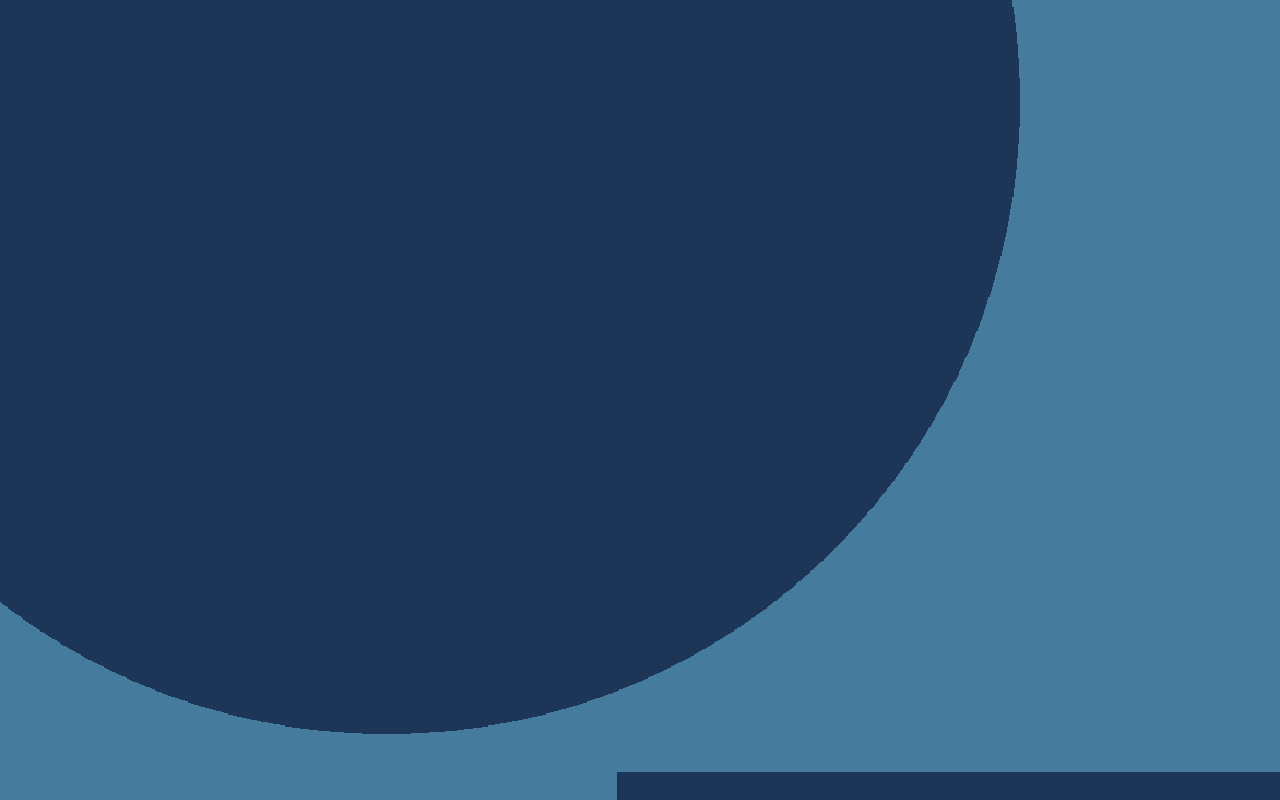
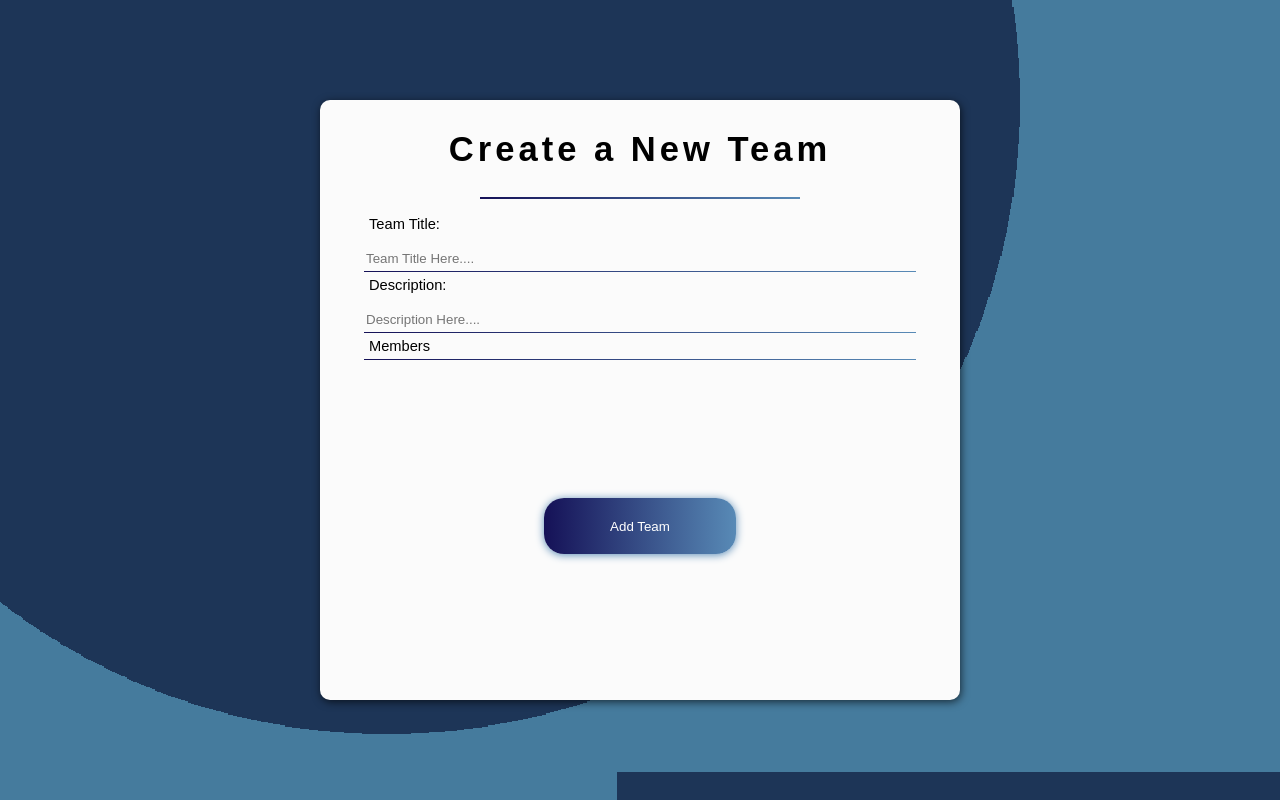
Before and after one commit to MZernick/Project-Partners, a React (Create React App) app in the folder client/: page /createteam in a window 1280 px wide. Before the commit this address had no page. Built offline with nearby package versions, Linux system fonts and the light colour scheme; a web font is replaced by a local one.

Commit message:
updated Create Team page

```diff
--- a/client/src/App.js
+++ b/client/src/App.js
@@ -65,9 +65,9 @@ return (
                 path="/user/:userId/teams"
                 element={<MyTeam />}
               />
-          {/* <Route path="/jointeam"
-                element={<JoinTeam />}
-              /> */}
+          <Route path="/createteam"
+                element={<CreateTeam />}
+              />
         </Routes>
       </div>
       </div>
--- a/client/src/pages/CreateTeam.js
+++ b/client/src/pages/CreateTeam.js
@@ -0,0 +1,108 @@
+import React, { useState } from 'react';
+import { useNavigate } from 'react-router-dom';
+import { useMutation, useQuery } from '@apollo/client';
+// import { SEARCH_USER } from '../utils/queries';
+import '../styles/CreateTeam.css'
+import { ADD_TEAM } from '../utils/mutations';
+
+
+const CreateTeam = () => {
+    // const { loading, data } = useQuery(SEARCH_USER);
+    // const userList = data?.tech || [];
+    // console.log(userList)
+    const [users, setUsers] = useState([]);
+
+    const [addTeam, { error1 } ] = useMutation(ADD_TEAM);
+
+    const [formData, setFormData] = useState({
+        title: '',
+        description: '',
+        members: ''
+      });
+      let navigate = useNavigate();
+
+
+ const handleInputChange = (event) => {
+    const { name, value } = event.target;
+    setFormData({ ...formData, [name]: value });
+  };
+
+  const handleFormSubmit = async (event) => {
+    event.preventDefault();
+
+    try {
+      const { data } = await addTeam({
+        variables: { ...formData },
+      });
+
+    //   navigate();
+    } catch (err) {
+      console.error(err);
+    }
+
+    setFormData({
+        title: '',
+        description: '',
+        members: ''
+    });
+  };
+
+    return(
+        <main>
+            <div className='card'>
+                <h1 className="headers">Create a New Team</h1>
+                <div className="underline"></div>
+                <div className="container">
+                <form className="form" onSubmit={handleFormSubmit}>
+                    <label for="title">Team Title:</label>
+                    <input
+                    id="title"
+                    type="text"
+                    placeholder='Team Title Here....'
+                    className="form-input"
+                    value={formData.title}>
+                    </input>
+                    <div className="form-border"></div>
+                    <label for="description">Description:</label>
+                    <input
+                    id="description"
+                    type="text"
+                    placeholder='Description Here....'
+                    className="form-input"
+                    value={formData.description}>
+                    </input>
+                    <div className="form-border"></div>
+                    <label for="members">Members</label>
+                    {/* <div>
+                      <form onSubmit={handleSearchSubmit}>
+                        <input type="text" placeholder="Search users" onChange={handleSearch} />
+                        <button type="submit">Search</button>
+                      </form>
+                      {renderUsers()}
+                    </div> */}
+                    {/* <form>
+
+                    </form>
+                    <input
+                    id="members"
+                    type="text"
+                    start
+                    className="form-input"
+                    placeholder='Enter Members Here'
+                    value={formData.members}>
+                    </input> */}
+                    <div className="form-border"></div>
+                    <button
+                    type='submit'
+                    className='btn'
+                    >
+                        Add Team
+                    </button>
+                </form>
+                </div>
+            </div>
+        </main>
+    )
+}
+
+export default CreateTeam
--- /dev/null
+++ b/client/src/styles/CreateTeam.css
@@ -0,0 +1,58 @@
+/* .headers {
+    color: black;
+    font-family: 'Switzer', sans-serif;
+    padding: clamp(0.25rem, 0.5vw, 1rem) 0rem;
+    transition: opacity 400ms ease;
+    letter-spacing: 4px;
+    padding-bottom: 23px;
+    text-align: center;
+    font-size: clamp(0.7rem, 2.7vw,2.7rem);
+  } */
+
+.card{
+    height: 75vh;
+    width: 50vw;
+    background: #fbfbfb;
+    box-shadow: 1px 2px 8px rgba(0, 0, 0, 0.65);
+    position:absolute;
+    top:50%;
+    left: 50%;
+    transform: translate(-50%, -50%);
+    border-radius: 10px;
+}
+.form {
+    align-items: left;
+    display: flex;
+    flex-direction: column;
+  }
+  .form-border {
+    background: linear-gradient(90deg, rgba(21,17,87,1) 0%, rgba(88,138,182,1) 100%);height: 1px;
+    width: 100%;
+  }
+  .form-input {
+    background: #fbfbfb;
+    border: none;
+    outline: none;
+    padding-top: 14px;
+    padding-bottom: 5px;
+  }
+  .container {
+    padding: 12px 44px;
+  }
+  .underline {
+    background: linear-gradient(90deg, rgba(21,17,87,1) 0%, rgba(88,138,182,1) 100%);height: 2px;
+    margin: -1.1rem auto 0 auto;
+    width: 50%;
+  }
+  .btn {
+    background: linear-gradient(90deg, rgba(21,17,87,1) 0%, rgba(88,138,182,1) 100%);border: none;
+    border-radius: 20px;
+    box-shadow: 0px 1px 8px #588ab6;
+    color: white;
+    font-family: "Raleway SemiBold", sans-serif;
+    height: 7vh;
+    margin: 0 auto;
+    margin-top: 25%;
+    transition: 0.25s;
+    width: 15vw;
+  }
--- a/client/src/utils/mutations.js
+++ b/client/src/utils/mutations.js
@@ -27,6 +27,18 @@ export const LOGIN_USER = gql`
   }
 `;
 
+export const ADD_TEAM = gql`
+mutation addTeam($userId: ID!, $title: String!, $description: String!) {
+  addTeam(userId: $userId, title: $title, decription: $decription) {
+      _id
+      userId
+      title
+      description
+      members
+  }
+}
+`
+
 export const REMOVE_TEAM = gql`
   mutation removeTeam($team: String!) {
     removeTeam(team: $team) {
```
Also changed, not shown: 2 other files (tests, documents, lock files or other folders).
